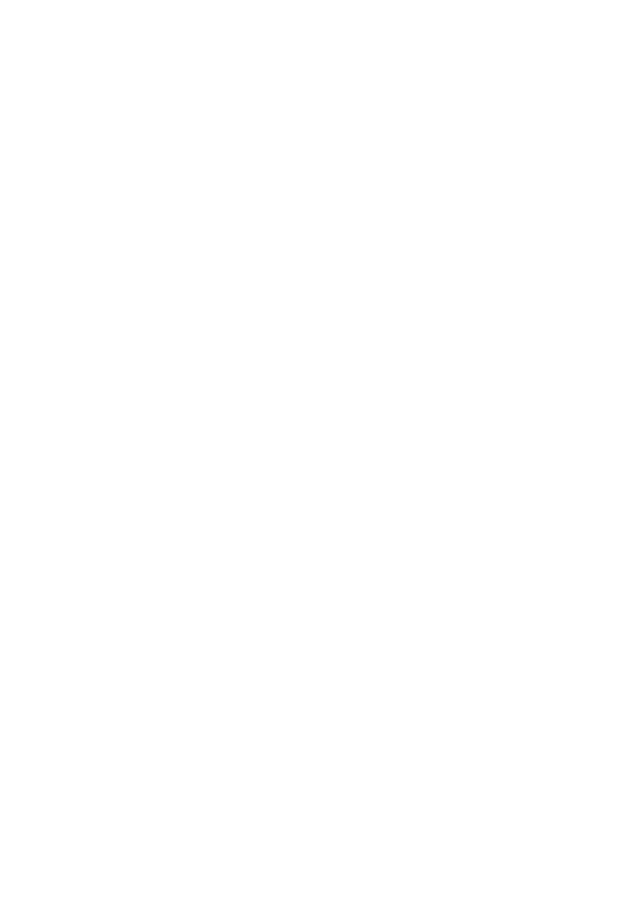
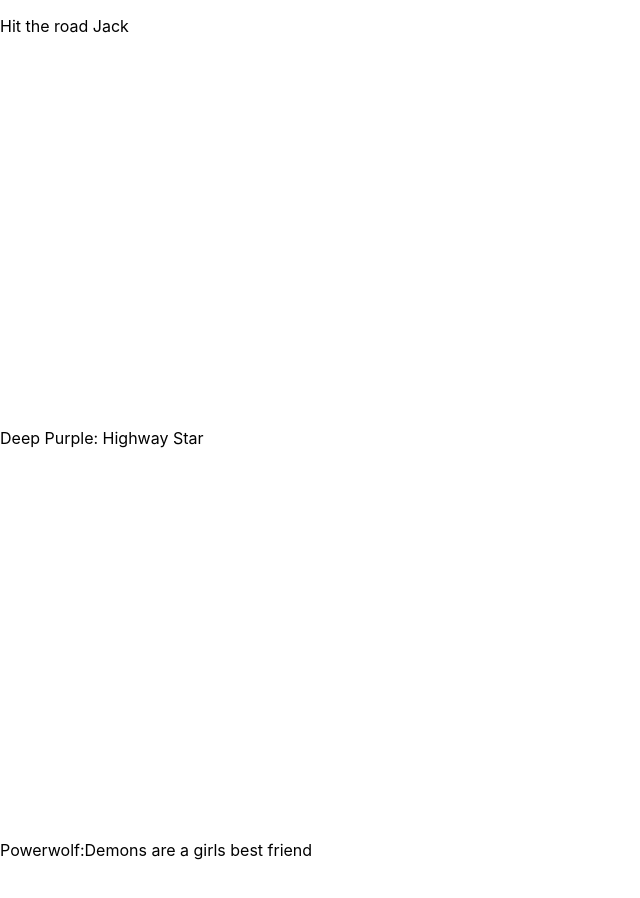
Before and after one commit to ZsoltTirkala/netflix-react, a React (Create React App) app in the folder netflix/: page / in a window 1280 px wide. Shown: the top 898 px of the page, without its empty margins (0-640 px from the left). Built offline with nearby package versions, Linux system fonts and the light colour scheme.

Commit message:
fixing urls and add title

```diff
--- a/netflix/src/components/VideoContainer.jsx
+++ b/netflix/src/components/VideoContainer.jsx
@@ -4,9 +4,9 @@
 const VideoContainer = () => {
     return(
         <div>
-            <VideoItem url={"https://www.youtube.com/watch?v=Q8Tiz6INF7I"}/>
-            <VideoItem url={"https://www.youtube.com/watch?v=Wr9ie2J2690&ab_channel=JanPlexy"}/>
-            <VideoItem url={"https://www.youtube.com/watch?v=jhK2ev_O-pc&ab_channel=NapalmRecords"}/>
+            <VideoItem url="https://www.youtube.com/watch?v=Q8Tiz6INF7I" title="Hit the road Jack"/>
+            <VideoItem url="https://www.youtube.com/watch?v=Wr9ie2J2690" title="Deep Purple: Highway Star"/>
+            <VideoItem url="https://www.youtube.com/watch?v=jhK2ev_O-pc" title="Powerwolf:Demons are a girls best friend"/>
         </div>
     )
 }
--- a/netflix/src/components/VideoItem.jsx
+++ b/netflix/src/components/VideoItem.jsx
@@ -4,6 +4,7 @@
 const VideoItem = (props) => {
     return(
         <div>
+            <p>{props.title}</p>
             <ReactPlayer
             controls
             url={props.url}
```
Also changed, not shown: 1 other file (tests, documents, lock files or other folders).
